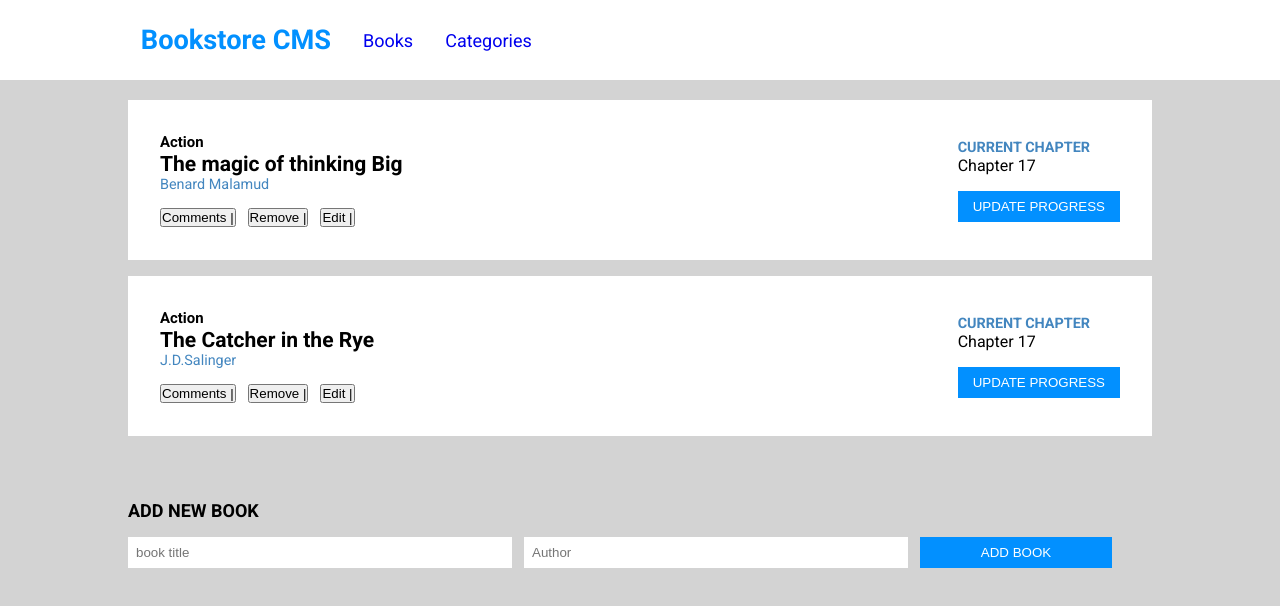
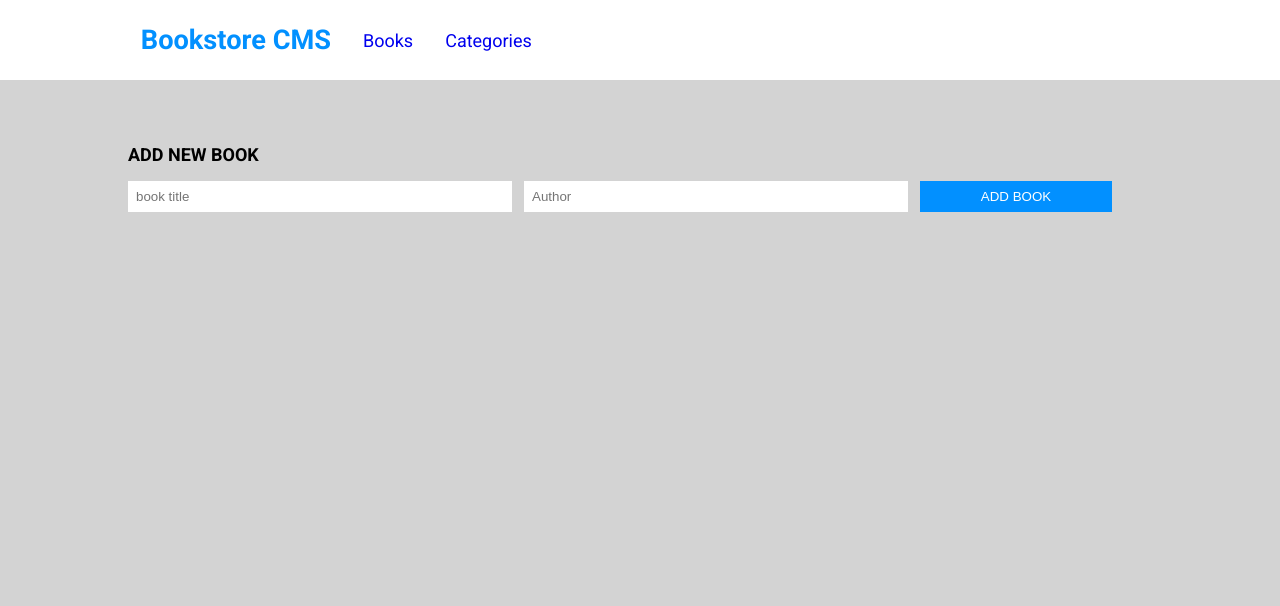
Before and after one commit to ericmahare/books-store, a React (Create React App) app: page / in a window 1280 px wide. Shown: the top 606 px of the page. Built offline with nearby package versions, Linux system fonts and the light colour scheme; a web font is replaced by a local one.

Commit message:
add redux connection to components

```diff
--- a/src/components/Book.js
+++ b/src/components/Book.js
@@ -1,5 +1,7 @@
-const Book = ({book}) => {
-  const {title, author} = book
+import { connect } from "react-redux"
+import { removeBook } from "../redux/books/books"
+const Book = ({book, dispatch}) => {
+  const {id,title, author} = book
   return (
     <article className='book'>
       <div>
@@ -8,7 +10,7 @@ const Book = ({book}) => {
         <p className="book-info">{author}</p>
         <div className='article-footer'>
           <button>Comments |</button>
-          <button>Remove |</button>
+          <button onClick={()=>dispatch(removeBook(id))}>Remove |</button>
           <button>Edit |</button>
         </div>
       </div>
@@ -20,5 +22,4 @@ const Book = ({book}) => {
     </article>
   )
 }
-
-export default Book
+export default connect()(Book)
--- a/src/components/Books.js
+++ b/src/components/Books.js
@@ -1,21 +1,9 @@
+import { connect } from "react-redux"
 import Book from "./Book"
 import Form from "./Form"
 
-const Books = () => {
-  const books = [
-    {
-      id:1,
-      title: 'The magic of thinking Big',
-      author: 'Benard Malamud'
-    },
-    {
-      id: 2,
-      title: 'The Catcher in the Rye',
-      author: 'J.D.Salinger'
-    }
-  ]
-
-  let data = books.map(book => <Book key={book.id} book={book}/>)
+const Books = ({ books }) => {
+  let data = books.books.map(book => <Book key={book.id} book={book}/>);
   return (
     <>
       {data}
@@ -23,5 +11,8 @@ const Books = () => {
     </>
   )
 }
-
-export default Books
+const mapStateToProps = (state) => {
+  const books  = state
+  return {books}
+}
+export default connect(mapStateToProps)(Books)
--- a/src/components/Form.js
+++ b/src/components/Form.js
@@ -1,14 +1,29 @@
-const Form = () => {
+import { useState } from "react"
+import { addBooks } from "../redux/books/books";
+import shortid from 'shortid';
+import { connect } from "react-redux";
+const Form = ({dispatch}) => {
+  const [title, setTitle] = useState('');
+  const [author, setAuthor] = useState('');
+
+  const handleSubmit = (e) => {
+    e.preventDefault();
+    const book = {
+      id: shortid.generate(),
+      title,
+      author,
+    }
+    dispatch(addBooks(book))
+  }
   return (
     <div className="form-section">
     <h4>ADD NEW BOOK</h4>
-    <form>
-      <input type='text' placeholder='book title'/>
-      <input type='text' placeholder='Author'/>
+    <form onSubmit={handleSubmit}>
+      <input type='text' placeholder='book title' value={title} onChange={(e)=>setTitle(e.target.value)}/>
+      <input type='text' placeholder='Author' author={author} onChange={(e)=>setAuthor(e.target.value)}/>
       <button className="form-btn">Add book</button>
     </form>
     </div>
   )
 }
-
-export default Form
+export default connect()(Form)
```
